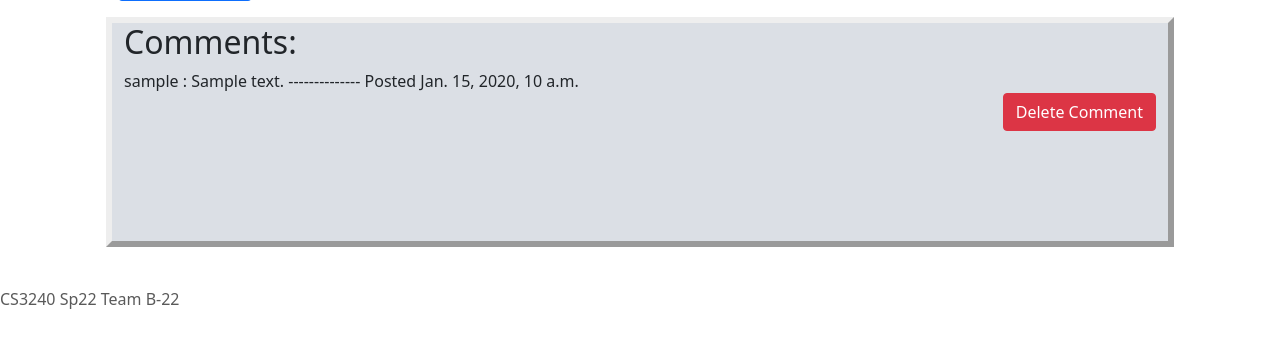
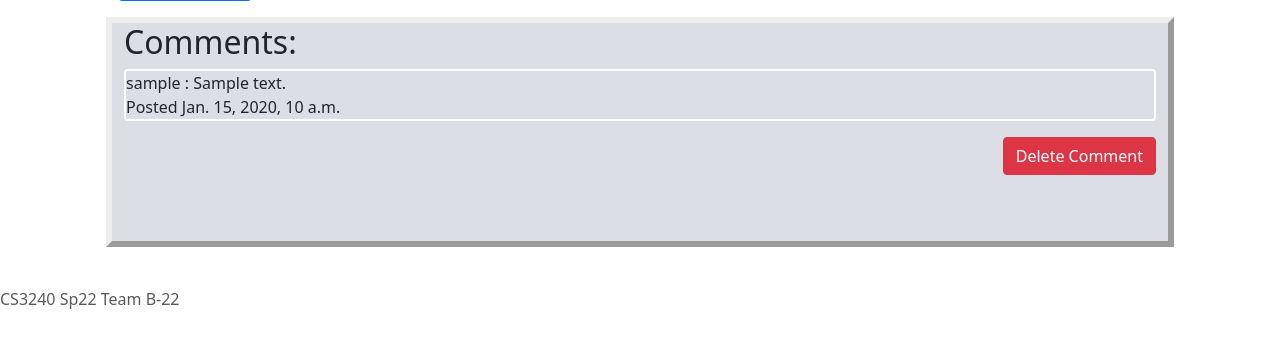
Before and after one commit to DecentDio/WatchParty, a Django app: page /1/ in a window 1280 px wide. Shown: the part 1562-1905 px from the top of the page. Run offline with Django 4.2, Linux system fonts and the light colour scheme; a user stored in the database is signed in; tables that the repository leaves empty hold one stand-in row (values such as "Sample post"); some libraries are stand-ins or nearby versions.

Commit message:
Slight comment stylization
added borders to comments, and text-breaking so long uninterrupted strings don't break the GUI

```diff
--- a/organizer/templates/organizer/detail.html
+++ b/organizer/templates/organizer/detail.html
@@ -450,7 +450,11 @@
                                 <h2>Comments:</h2>
                                 {% for c in comments %}
                                     <fieldset>
-                                    {{ c.account }} : {{ c.text }} -------------- Posted {{ c.pub_date }}
+                                        <p class="text-justify text-break border border-white border-2 rounded">
+                                            {{ c.account }} : {{ c.text }}
+                                            <br>
+                                            Posted {{ c.pub_date }}
+                                        </p>
                                         {% if c.account == user %}
                                             <form method="POST" action = "{% url 'organizer:deleteComment' %}" >
                                                 {% csrf_token %}
@@ -471,6 +475,7 @@
                                                     </div>
                                                 </div>
                                             </form>
+
                                         {% endif %}
                                     </fieldset>
                                 {% endfor %}
```
Lines whose indentation alone changed are shown as unchanged.
